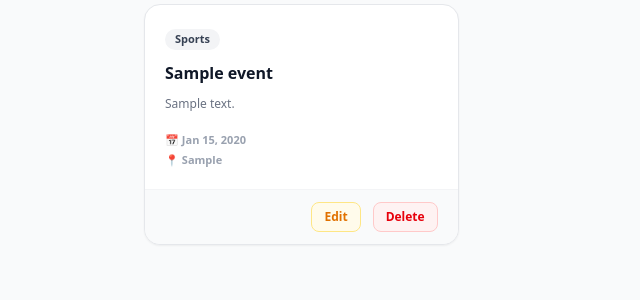
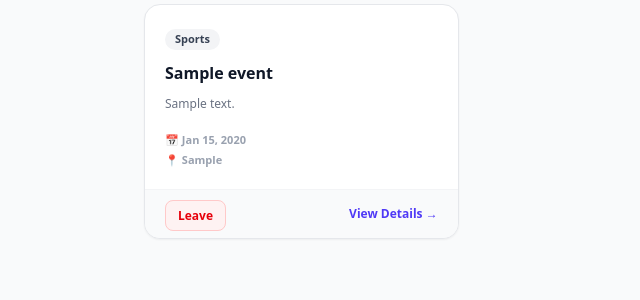
Before and after one commit to Dabi-Jay/MeetGrid, a Django app: page /profile/ in a window 1280 px wide. Shown: the part 339-639 px from the top of the page, without its empty margins (0-640 px from the left). Run offline with Django 5.2, Linux system fonts and the light colour scheme; a user stored in the database is signed in; tables that the repository leaves empty hold one stand-in row (values such as "Sample post").

Commit message:
Updating profile page

```diff
--- a/community/templates/registration/profile.html
+++ b/community/templates/registration/profile.html
@@ -47,22 +47,50 @@
                 </div>
             </div>
 
-            <div class="bg-gray-50 px-5 py-3 border-t border-gray-100 flex justify-end items-center gap-3">
+            <div class="bg-gray-50 px-5 py-3 border-t border-gray-100 flex justify-between items-center">
 
+                <div>
+                    {% if active_tab == 'hosting' %}
+                    <span class="text-xs font-semibold text-gray-500">Event Manager</span>
+                    {% else %}
+                    {% if request.user in event.attendees.all %}
+                    <a href="{% url 'toggle_join' event.id %}"
+                        class="text-xs font-bold text-red-600 hover:text-red-700 bg-red-50 px-3 py-1.5 rounded-lg border border-red-200 transition">
+                        Leave
+                    </a>
+                    {% else %}
+                    <a href="{% url 'toggle_join' event.id %}"
+                        class="text-xs font-bold text-indigo-600 hover:text-indigo-700 bg-indigo-50 px-3 py-1.5 rounded-lg border border-indigo-200 transition">
+                        Join
+                    </a>
+                    {% endif %}
+                    {% endif %}
+                </div>
+
+                <div class="flex items-center gap-3">
+
+                    {% if active_tab == 'hosting' %}
                     <a href="{% url 'edit_event' event.id %}"
                         class="text-xs font-bold text-amber-600 hover:text-amber-700 bg-amber-50 px-3 py-1.5 rounded-lg border border-amber-200 transition">
                         Edit
                     </a>
 
                     <form action="{% url 'delete_event' event.id %}" method="POST" class="inline"
-                    onsubmit="return confirm('Are you sure you want to permanently delete this event? This cannot be undone.');">
+                        onsubmit="return confirm('Are you sure you want to permanently delete this event?');">
                         {% csrf_token %}
                         <button type="submit"
                             class="text-xs font-bold text-red-600 hover:text-red-700 bg-red-50 px-3 py-1.5 rounded-lg border border-red-200 transition">
                             Delete
                         </button>
                     </form>
+                    {% else %}
+                    <a href="{% url 'event_detail' event.id %}"
+                        class="text-xs font-bold text-indigo-600 hover:underline">
+                        View Details →
+                    </a>
+                    {% endif %}
 
+                </div>
             </div>
         </div>
         {% endfor %}
```
Lines whose indentation alone changed are shown as unchanged.
